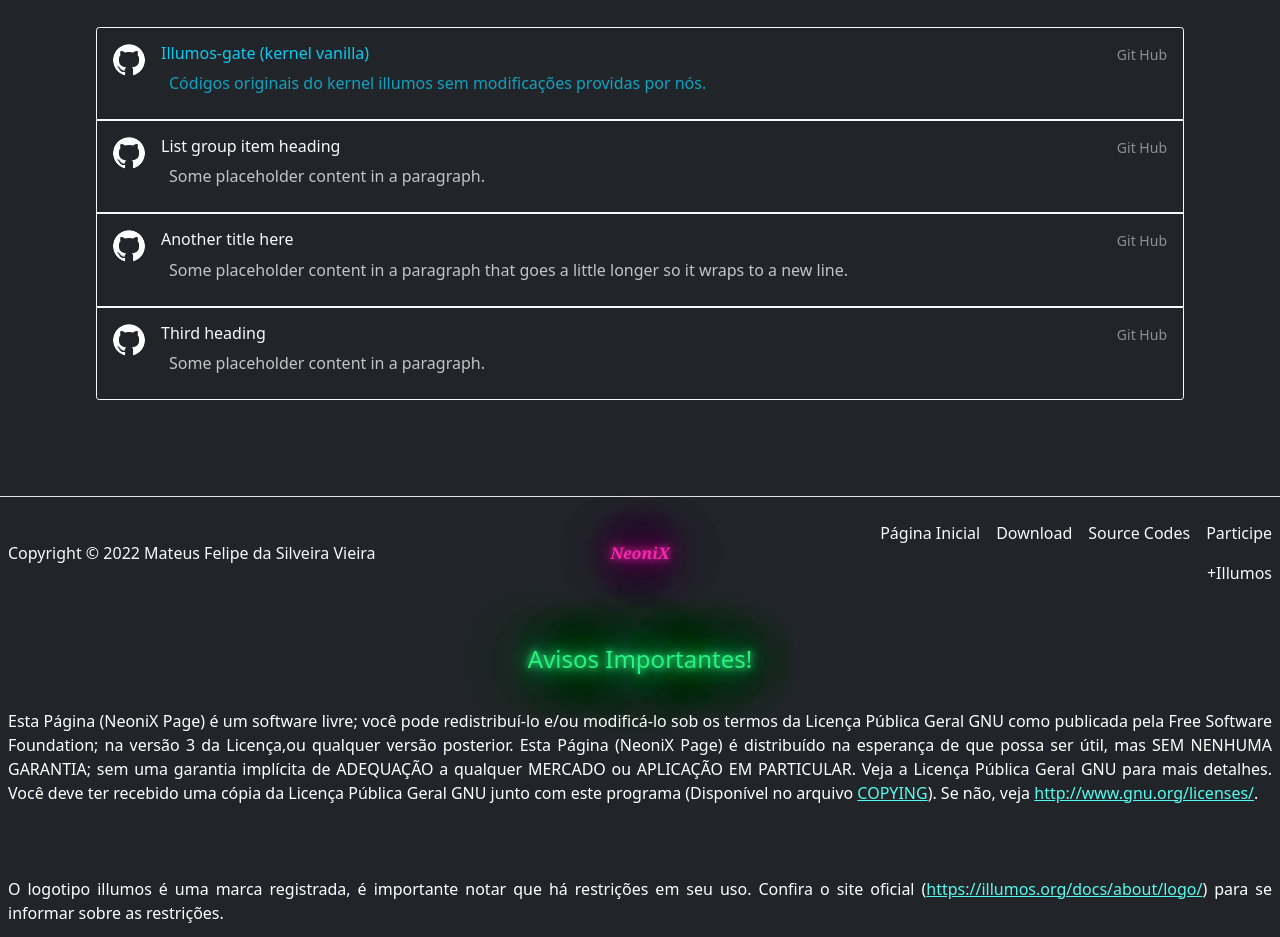
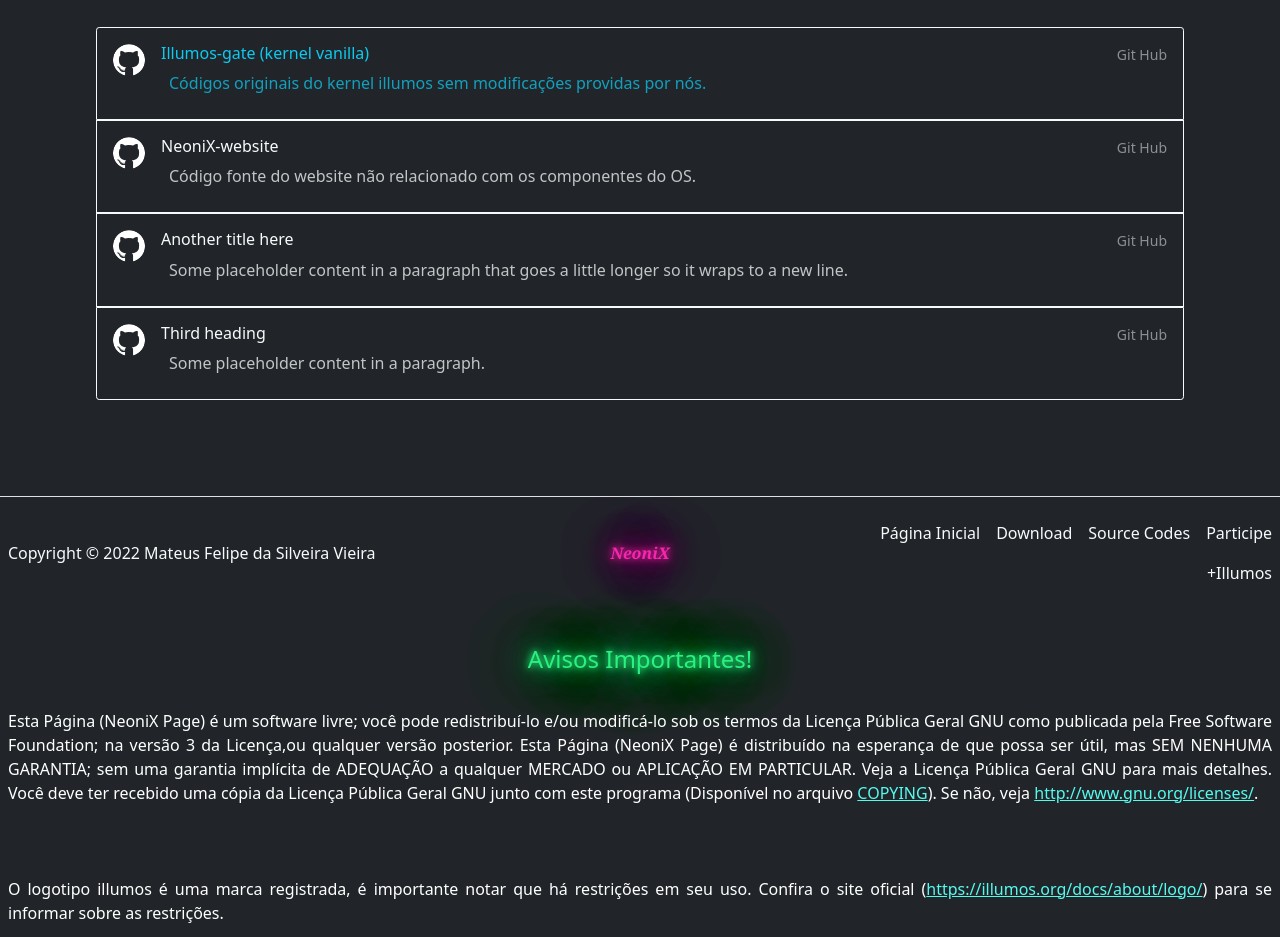
Before and after one commit to habdig7oficial/NeoniX-website, a plain HTML site: page html/source_code_page.html in a window 1280 px wide. Shown: the part 1700-2637 px from the top of the page. Drawn offline with nearby package versions, Linux system fonts and the light colour scheme.

Commit message:
website-v0.002

```diff
--- a/html/source_code_page.html
+++ b/html/source_code_page.html
@@ -122,12 +122,12 @@
                     <small class="opacity-50 text-nowrap text-light">Git Hub</small>
                     </div>
 
-                <a href="#" class="list-group-item list-group-item-action d-flex gap-3 py-3 bg-dark border border-light" aria-current="true">
+                <a href="https://github.com/habdig7oficial/NeoniX-website" class="list-group-item list-group-item-action d-flex gap-3 py-3 bg-dark border border-light" aria-current="true">
                 <img src="../extra/GitHub-Mark-Light-120px-plus.png" alt="logo git-hub" class="rounded-circle flex-shrink-0" width="32" height="32">
                 <div class="d-flex gap-2 w-100 justify-content-between">
                 <div>
-                    <h6 class="mb-0 text-light">List group item heading</h6>
-                    <p class="mb-0 opacity-75 text-light">Some placeholder content in a paragraph.</p>
+                    <h6 class="mb-0 text-light">NeoniX-website</h6>
+                    <p class="mb-0 opacity-75 text-light"> Código fonte do website não relacionado com os componentes do OS.</p>
                 </div>
                 <small class="opacity-50 text-nowrap text-light">Git Hub</small>
                 </div>
```
